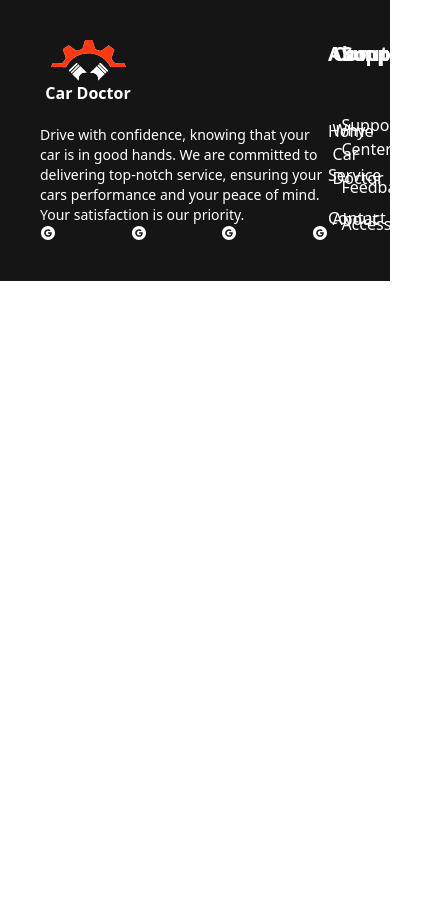
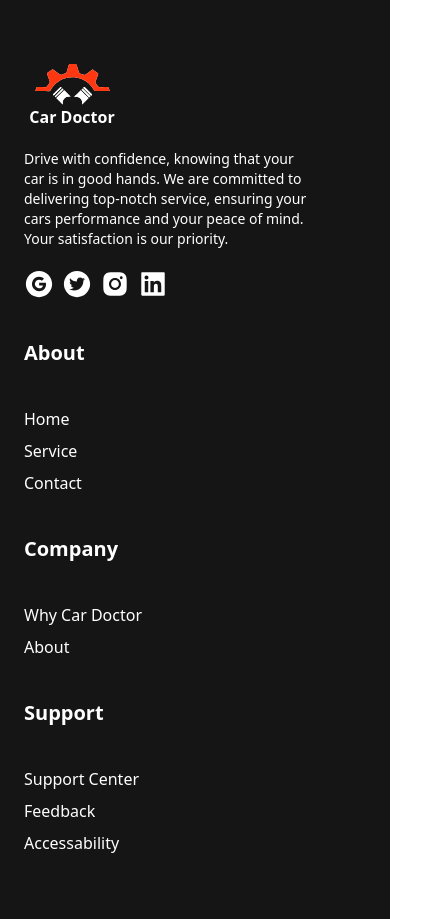
Before and after one commit to mdnoble1/car-doctor-client, a React (Vite) app: page / in a window 390 px wide. Shown: the whole page, 436 px wide, since content can reach past the window. Before the commit the page ends 844 px from the top, so only its background shows below. Built offline with nearby package versions, Linux system fonts and the light colour scheme.

Commit message:
added a footer styles

```diff
--- a/src/pages/shared/footer/Footer.jsx
+++ b/src/pages/shared/footer/Footer.jsx
@@ -1,41 +1,41 @@
 import { Link } from "react-router-dom";
 import logoFooter from "../../../assets/logofooter.svg";
-import { AiFillGoogleCircle } from 'react-icons/ai';
+import { AiFillGoogleCircle, AiFillInstagram, AiFillLinkedin, AiFillTwitterCircle } from 'react-icons/ai';
 
 const Footer = () => {
   return (
-    <footer className="p-10 bg-[#151515] text-white">
-      <div className="container mx-auto flex justify-between ">
-        <div>
+    <footer className="py-16 lg:py-24 bg-[#151515] text-white">
+      <div className="container mx-auto lg:flex justify-between ">
+        <div className="ml-6 lg:ml-0">
           <div className="mb-5 w-24">
             <img className="mx-auto" src={logoFooter} alt="" />
             <h2 className="font-bold text-center">Car Doctor</h2>
           </div>
-          <p className="w-72 text-sm">
+          <p className="w-72 text-sm mb-5">
             Drive with confidence, knowing that your car is in good hands. We
             are committed to delivering top-notch service, ensuring your cars
             performance and your peace of mind. Your satisfaction is our
             priority.
           </p>
-          <div className="flex justify-between">
+          <div className="flex justify-between text-3xl w-36">
               <Link><AiFillGoogleCircle></AiFillGoogleCircle></Link>
-              <Link><AiFillGoogleCircle></AiFillGoogleCircle></Link>
-              <Link><AiFillGoogleCircle></AiFillGoogleCircle></Link>
-              <Link><AiFillGoogleCircle></AiFillGoogleCircle></Link>
+              <Link><AiFillTwitterCircle></AiFillTwitterCircle></Link>
+              <Link><AiFillInstagram></AiFillInstagram></Link>
+              <Link><AiFillLinkedin></AiFillLinkedin></Link>
           </div>
         </div>
-        <nav className="grid grid-cols-1">
+        <nav className="grid grid-cols-1 mt-10 lg:mt-0 ml-6 lg:ml-0">
           <h2 className="font-semibold text-xl mb-10">About</h2>
           <a className="link link-hover mb-2">Home</a>
           <a className="link link-hover mb-2">Service</a>
           <a className="link link-hover">Contact</a>
         </nav>
-        <nav className="grid grid-cols-1">
+        <nav className="grid grid-cols-1 mt-10 lg:mt-0 ml-6 lg:ml-0">
           <h2 className="font-semibold text-xl mb-10">Company</h2>
           <a className="link link-hover mb-2">Why Car Doctor</a>
           <a className="link link-hover">About</a>
         </nav>
-        <nav className="grid grid-cols-1">
+        <nav className="grid grid-cols-1 mt-10 lg:mt-0 ml-6 lg:ml-0">
           <h2 className="font-semibold text-xl mb-10">Support</h2>
           <a className="link link-hover mb-2">Support Center</a>
           <a className="link link-hover mb-2">Feedback</a>
```
